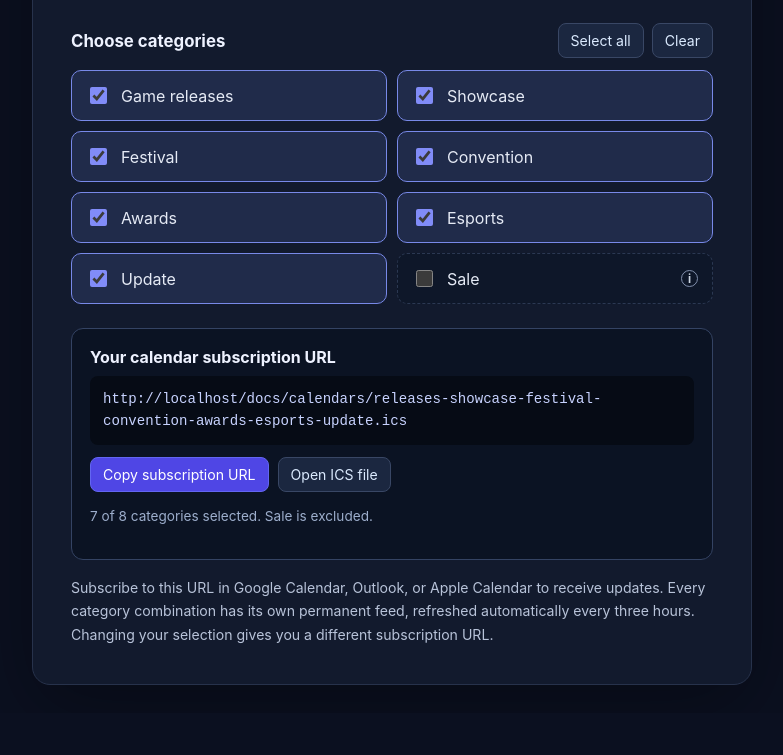
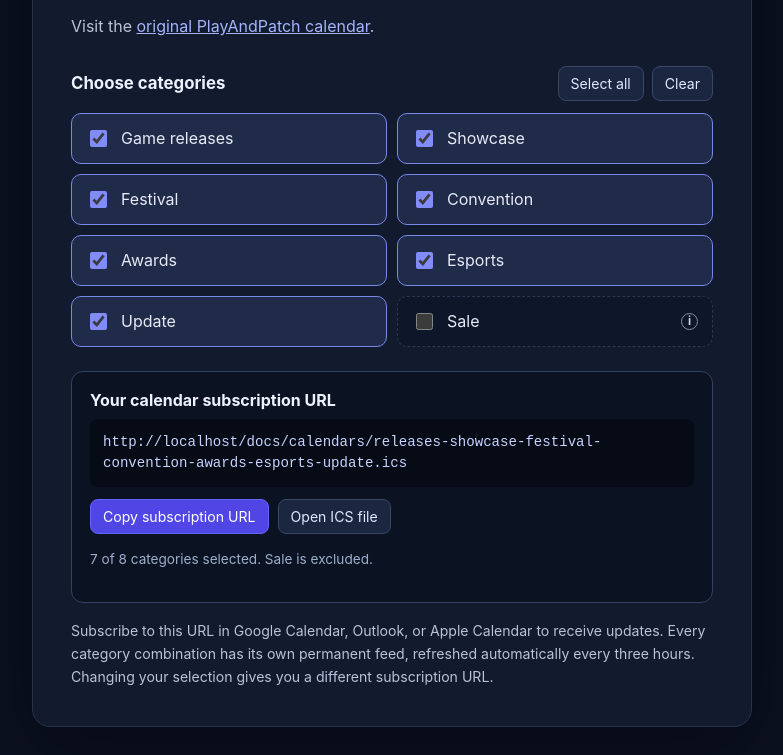
Before and after one commit to Biglitttle125/PlayAndPatch-No-Sales-Calendar, a plain HTML site: page docs/index.html in a window 1280 px wide. Shown: the part 148-903 px from the top of the page, without its empty margins (248-1031 px from the left). Before the commit the page ends 861 px from the top, so only its background shows below. Drawn offline with Linux system fonts and the light colour scheme.

Commit message:
Add link to original PlayAndPatch calendar

```diff
--- a/docs/index.html
+++ b/docs/index.html
@@ -42,6 +42,7 @@
   <main>
     <h1>PlayAndPatch Calendar</h1>
     <p class="intro">Choose which event categories you want in your calendar.</p>
+    <p class="intro">Visit the <a href="https://playandpatch.com/calendar" target="_blank" rel="noopener noreferrer" style="color:#a5b4fc;">original PlayAndPatch calendar</a>.</p>
 
     <div class="section-head">
       <h2>Choose categories</h2>
```
